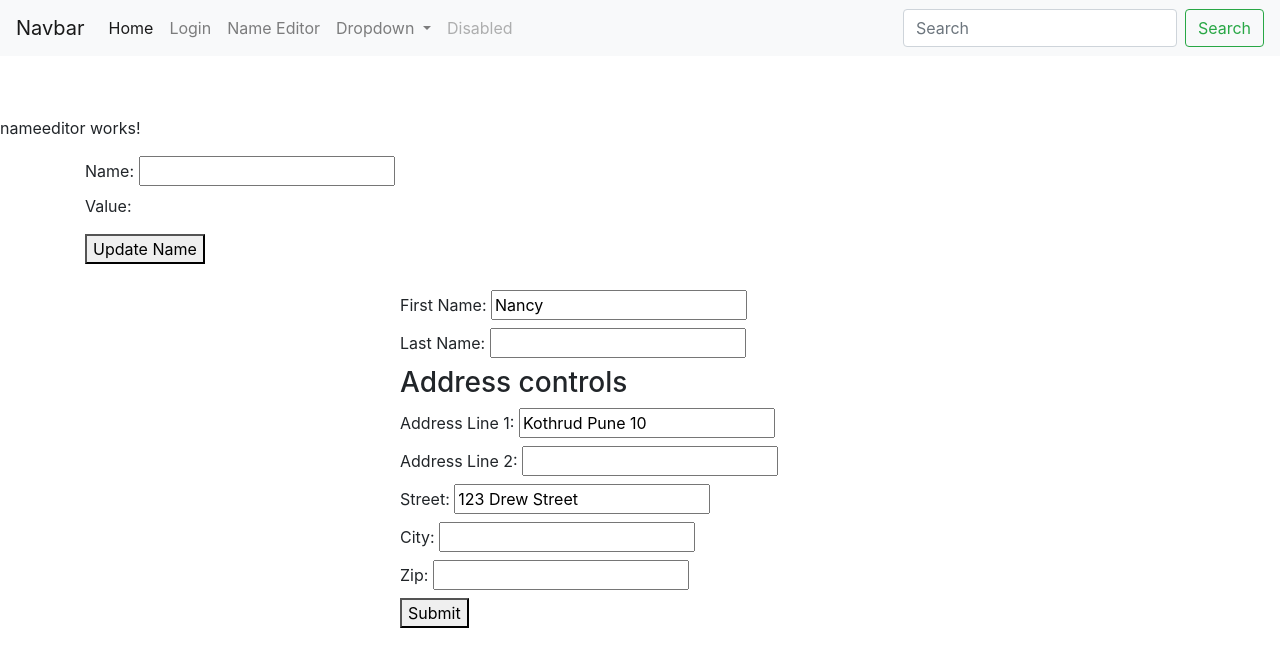
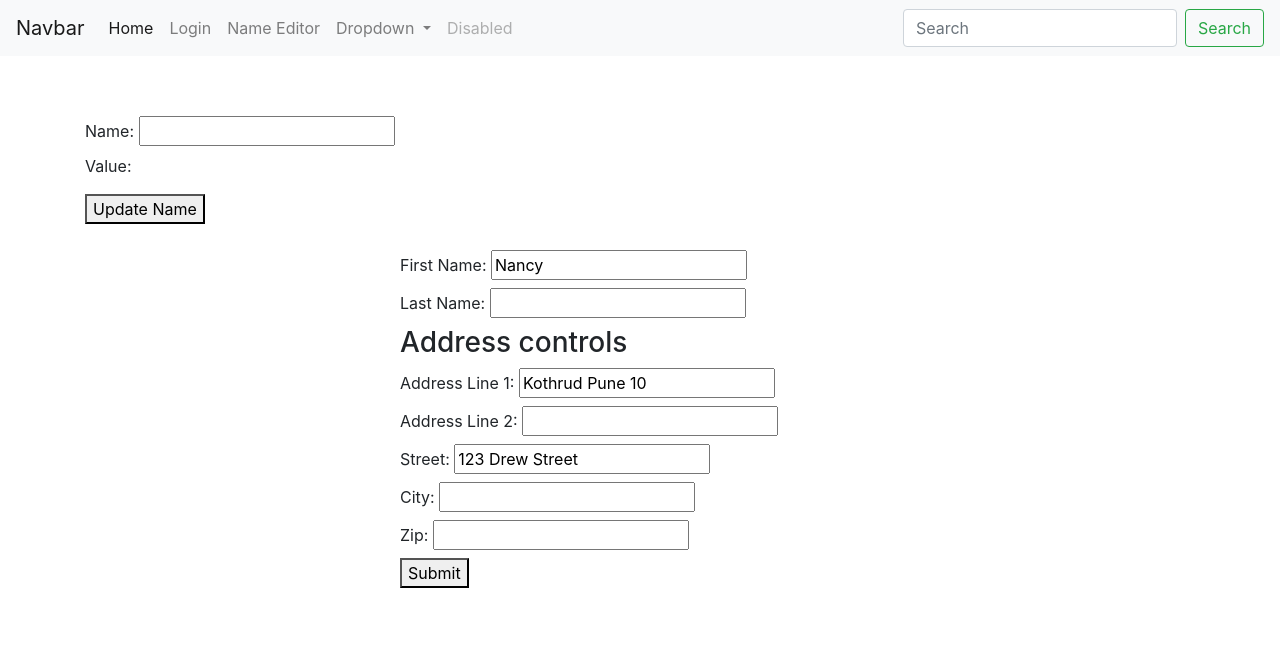
Before and after one commit to Suhas-lab/angularBatch, an Angular app: page /nameeditor in a window 1280 px wide. Shown: the top 666 px of the page. Built offline with nearby package versions, Linux system fonts and the light colour scheme.

Commit message:
suhask : name editor file again updated

```diff
--- a/src/app/common/nameeditor/nameeditor.component.html
+++ b/src/app/common/nameeditor/nameeditor.component.html
@@ -1,4 +1,3 @@
-<p>nameeditor works!</p>
 <div class="container">
 <label>
     Name:
```
